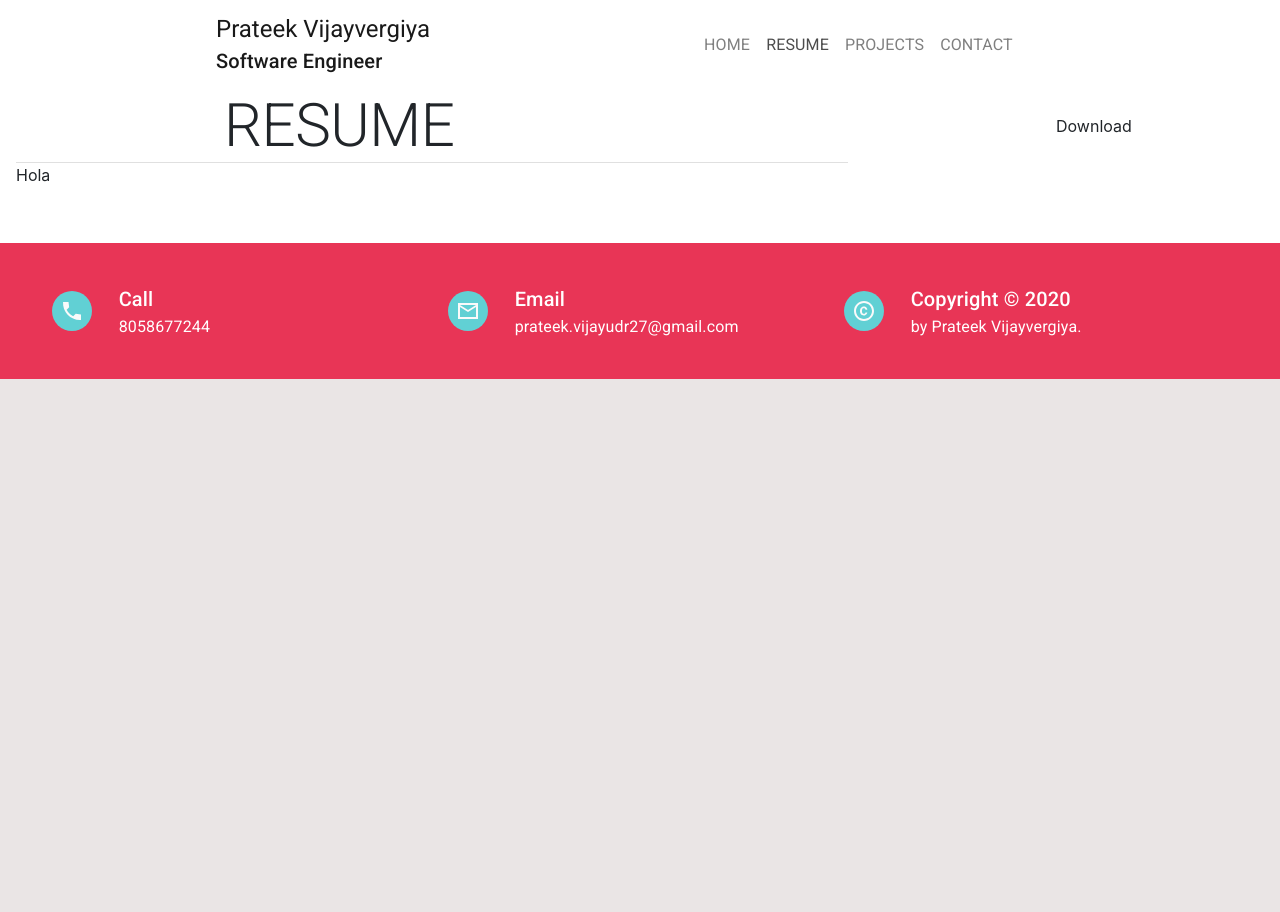
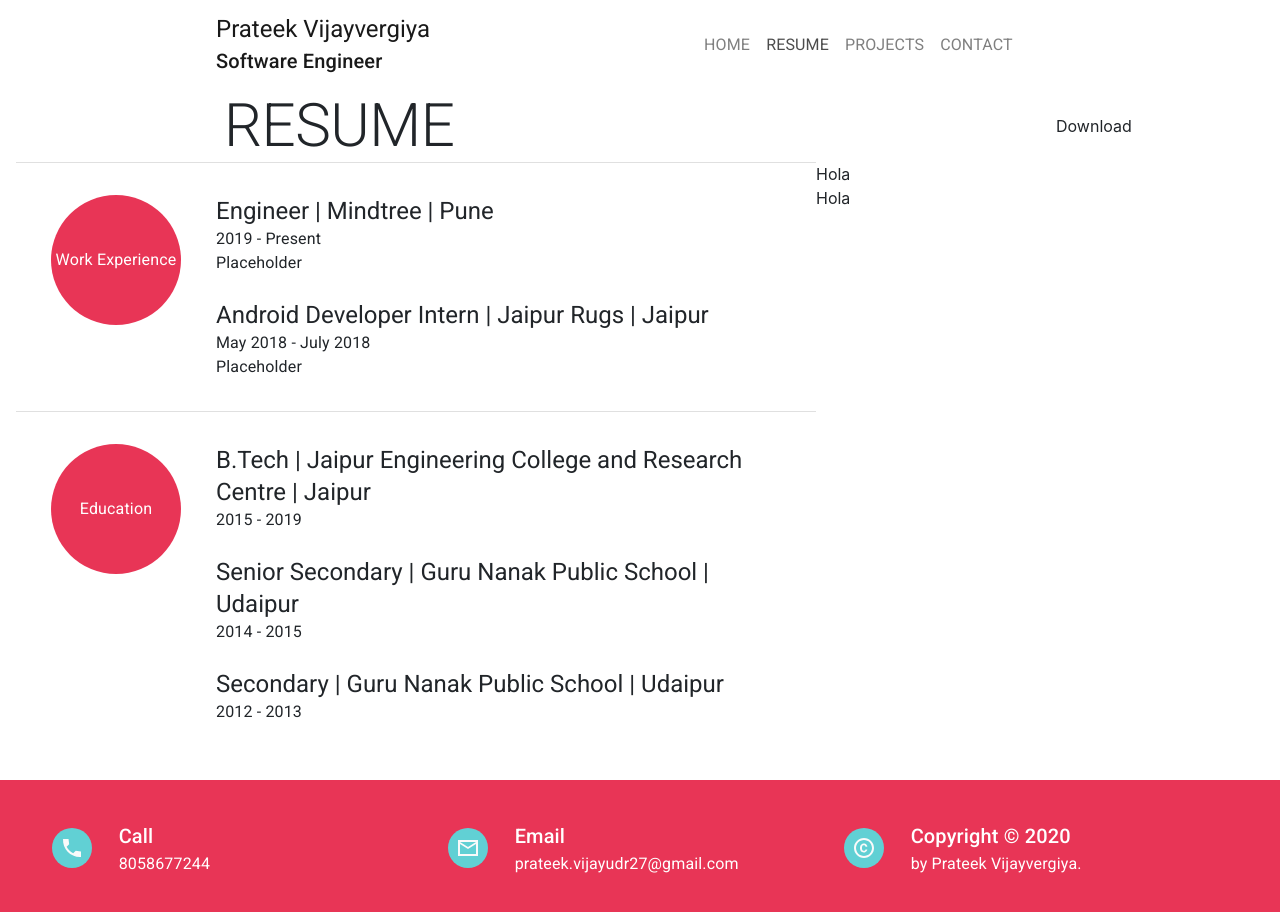
Before and after one commit to prateekvijayvergiya/prateekvijayvergiya.github.io, a Next.js app: page / in a window 1280 px wide. Both pictures are taken after a click on the button "RESUME". Shown: the top 912 px of the page. Before the commit the page ends 800 px from the top, so only its background shows below. Built offline with nearby package versions, Linux system fonts and the light colour scheme.

Commit message:
added bit of resume

```diff
--- a/components/common/roundedTextArea/index.js
+++ b/components/common/roundedTextArea/index.js
@@ -24,7 +24,8 @@ const useStyles = makeStyles((theme) => ({
     display: 'flex',
     justifyContent: 'center',
     alignItems: 'center',
-    backgroundColor: props => props.backgroundColor,
+    textAlign: 'center',
+    backgroundColor: props => props.backgroundColor || '#e83556',
     [theme.breakpoints.down('sm')]: {
       width: 85,
       height: 85,
--- a/components/home/index.js
+++ b/components/home/index.js
@@ -1,5 +1,4 @@
 import React from 'react'
-import classNames from 'classnames'
 import { makeStyles } from '@material-ui/core/styles'
 import { Grid, Typography } from '@material-ui/core'
 import RoundedTextArea from '../common/roundedTextArea'
--- /dev/null
+++ b/components/resume/education/index.js
@@ -0,0 +1,52 @@
+import React from 'react'
+import { Grid, Typography } from '@material-ui/core'
+import RoundedTextArea from '../../common/roundedTextArea'
+import { makeStyles } from '@material-ui/styles'
+import Spacer from '../../spacer'
+
+const Education = () => {
+  const classes = useStyles()
+
+  return (
+    <Grid item container className={classes.container}>
+      <Grid item xs={12} sm={3} align='center'>
+        <RoundedTextArea text={'Education'}/>
+      </Grid>
+      <Grid item xs={12} sm={8}>
+        <Typography variant={'h5'}>
+          B.Tech | Jaipur Engineering College and Research Centre | Jaipur
+        </Typography>
+        <Typography>
+          2015 - 2019
+        </Typography>
+        <Spacer/>
+        <Typography variant={'h5'}>
+          Senior Secondary | Guru Nanak Public School | Udaipur
+        </Typography>
+        <Typography>
+          2014 - 2015
+        </Typography>
+        <Spacer/>
+        <Typography variant={'h5'}>
+          Secondary | Guru Nanak Public School | Udaipur
+        </Typography>
+        <Typography>
+          2012 - 2013
+        </Typography>
+      </Grid>
+    </Grid>
+  )
+}
+
+const useStyles = makeStyles((theme) => ({
+  container: {
+    // marginTop: 16,
+    // marginBottom: 16,
+    // [theme.breakpoints.down('sm')]: {
+    //   marginTop: 8,
+    //   marginBottom: 0,
+    // },
+  }
+}))
+
+export default Education
--- a/components/resume/index.js
+++ b/components/resume/index.js
@@ -1,10 +1,16 @@
 import React from 'react'
+
 import { Box, Grid, Typography } from '@material-ui/core'
 import { makeStyles } from '@material-ui/core/styles'
 import Divider from '@material-ui/core/Divider'
+import useMediaQuery from '@material-ui/core/useMediaQuery'
+
+import WorkExperience from './workExperience'
+import Education from './education'
 
 const Resume = () => {
   const classes = useStyles()
+  const largeScreen = useMediaQuery(theme => theme.breakpoints.up('sm'))
   return (
     <Box className={classes.container}>
       <Grid container>
@@ -18,16 +24,22 @@ const Resume = () => {
             Download
           </Grid>
         </Grid>
-        <Grid item container>
-          <Grid item container>
-            <Grid item xs={8}>
-              <Divider/>
-            </Grid>
-            <Grid item container>
-              <Grid item>
-                Hola
-              </Grid>
-            </Grid>
+        <Grid item container spacing={4} xs={12} sm={8}>
+          <Grid item xs={12}>
+            <Divider/>
+          </Grid>
+          <WorkExperience/>
+          <Grid item xs={12}>
+            <Divider/>
+          </Grid>
+          <Education/>
+        </Grid>
+        <Grid item container xs={12} sm={4} direction={largeScreen ? 'column' : 'row'}>
+          <Grid item>
+            Hola
+          </Grid>
+          <Grid item>
+            Hola
           </Grid>
         </Grid>
       </Grid>
--- /dev/null
+++ b/components/resume/workExperience/index.js
@@ -0,0 +1,51 @@
+import React from 'react'
+import { Grid, Typography } from '@material-ui/core'
+import RoundedTextArea from '../../common/roundedTextArea'
+import { makeStyles } from '@material-ui/styles'
+import Spacer from '../../spacer'
+
+const WorkExperience = () => {
+  const classes = useStyles()
+
+  return (
+    <Grid item container className={classes.container}>
+      <Grid item xs={12} sm={3} align='center'>
+        <RoundedTextArea text={'Work Experience'}/>
+      </Grid>
+      <Grid item xs={12} sm={8}>
+        <Typography variant={'h5'}>
+          Engineer | Mindtree | Pune
+        </Typography>
+        <Typography>
+          2019 - Present
+        </Typography>
+        <Typography>
+          Placeholder
+        </Typography>
+        <Spacer/>
+        <Typography variant={'h5'}>
+          Android Developer Intern | Jaipur Rugs | Jaipur
+        </Typography>
+        <Typography>
+          May 2018 - July 2018
+        </Typography>
+        <Typography>
+          Placeholder
+        </Typography>
+      </Grid>
+    </Grid>
+  )
+}
+
+const useStyles = makeStyles((theme) => ({
+  container: {
+    // marginTop: 16,
+    // marginBottom: 16,
+    // [theme.breakpoints.down('sm')]: {
+    //   marginTop: 8,
+    //   marginBottom: 0,
+    // },
+  }
+}))
+
+export default WorkExperience
```
